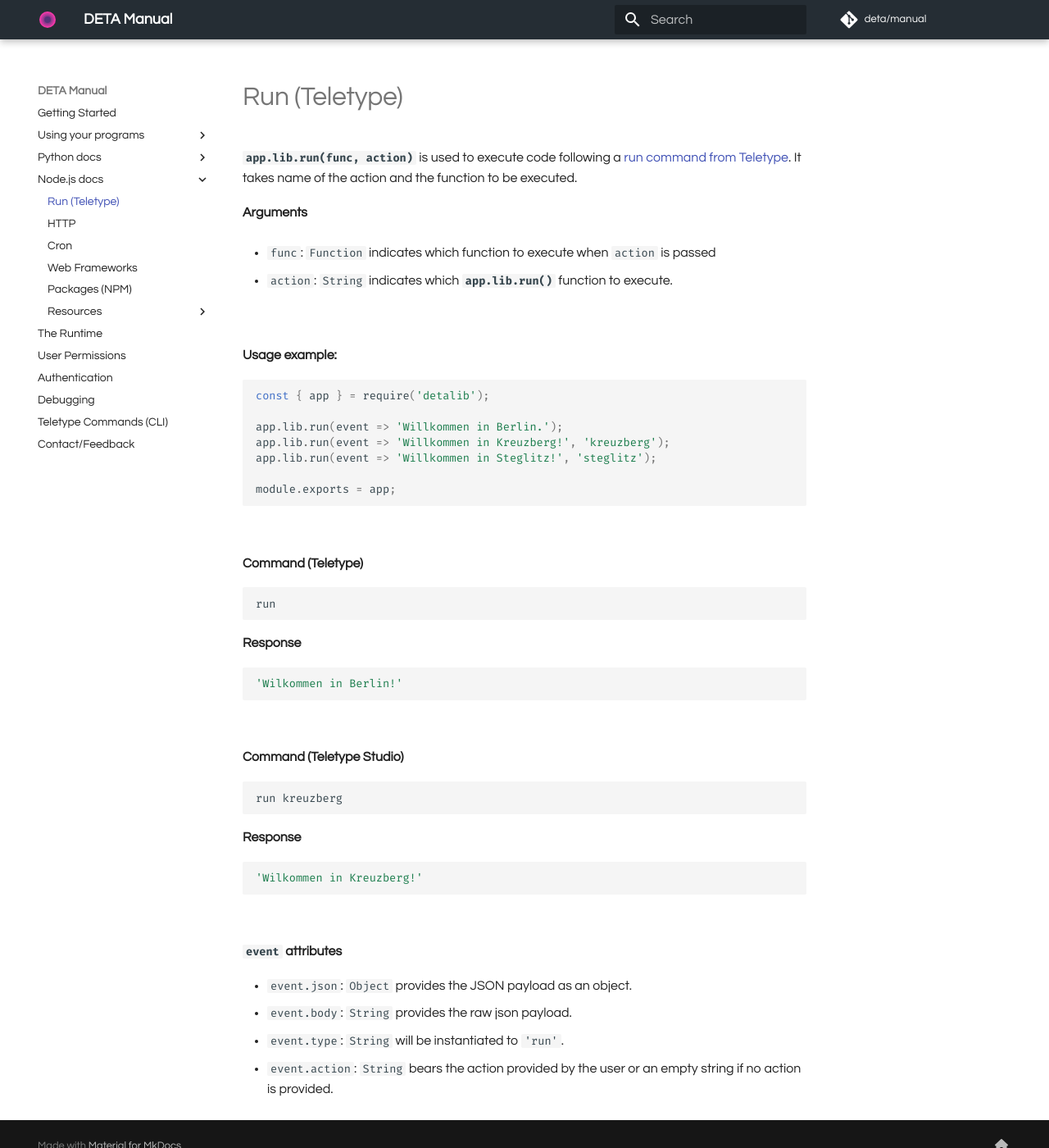
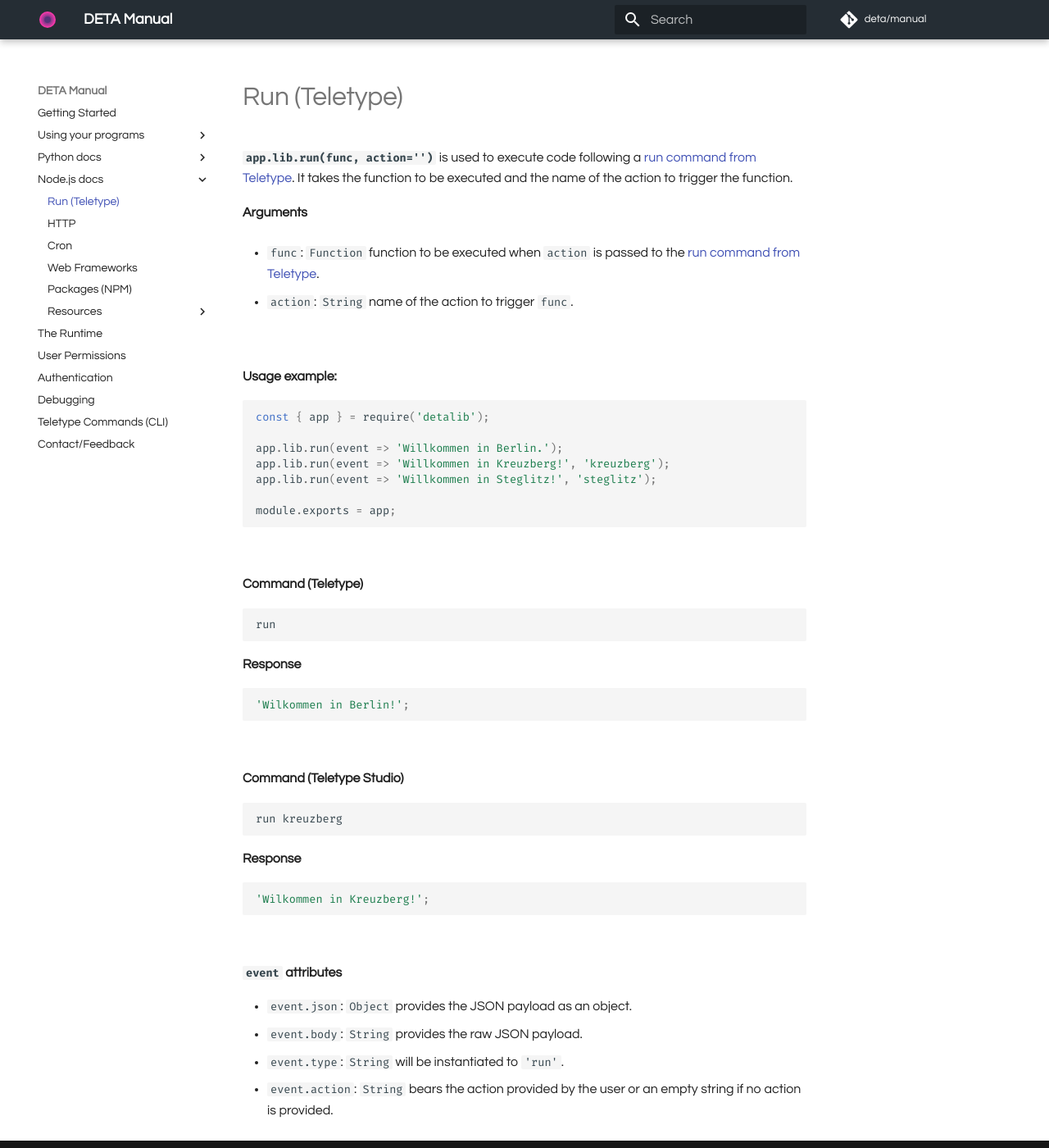
Before and after one commit to fmquaglia/manual, an MkDocs documentation site: the page built from docs/node/lib/run.md, in a window 1280 px wide and 1400 px high. Shown: the whole window at 82% size. Built offline with MkDocs 1.6.1 and Material for MkDocs 9.7.7, drawn with Linux system fonts in a browser that asks for light colours; comment, search, counter and statistics services are not loaded.

````diff
--- a/docs/node/lib/run.md
+++ b/docs/node/lib/run.md
@@ -1,10 +1,10 @@
-**`app.lib.run(func, action)`** is used to execute code following a [run command from Teletype](/use/run). It takes name of the action and the function to be executed.
+**`app.lib.run(func, action='')`** is used to execute code following a [run command from Teletype](/use/run). It takes the function to be executed and the name of the action to trigger the function.
 
 **Arguments**
 
-- `func`: `Function` indicates which function to execute when `action` is passed
+- `func`: `Function` function to be executed when `action` is passed to the [run command from Teletype](/use/run).
 
-- `action`: `String` indicates which **`app.lib.run()`** function to execute.
+- `action`: `String` name of the action to trigger `func`.
 
 <br />
 
@@ -31,7 +31,7 @@ run
 **Response**
 
 ```javascript
-'Wilkommen in Berlin!'
+'Wilkommen in Berlin!';
 ```
 
 <br />
@@ -45,7 +45,7 @@ run kreuzberg
 **Response**
 
 ```javascript
-'Wilkommen in Kreuzberg!'
+'Wilkommen in Kreuzberg!';
 ```
 
 <br />
@@ -53,6 +53,6 @@ run kreuzberg
 **`event` attributes**
 
 - `event.json`: `Object` provides the JSON payload as an object.
-- `event.body`: `String` provides the raw json payload.
+- `event.body`: `String` provides the raw JSON payload.
 - `event.type`: `String` will be instantiated to `'run'`.
 - `event.action`: `String` bears the action provided by the user or an empty string if no action is provided.
````
Also changed, not shown: docs/node/resources/database.md (+4 -2 lines), docs/node/resources/files.md (+2 -3 lines).
